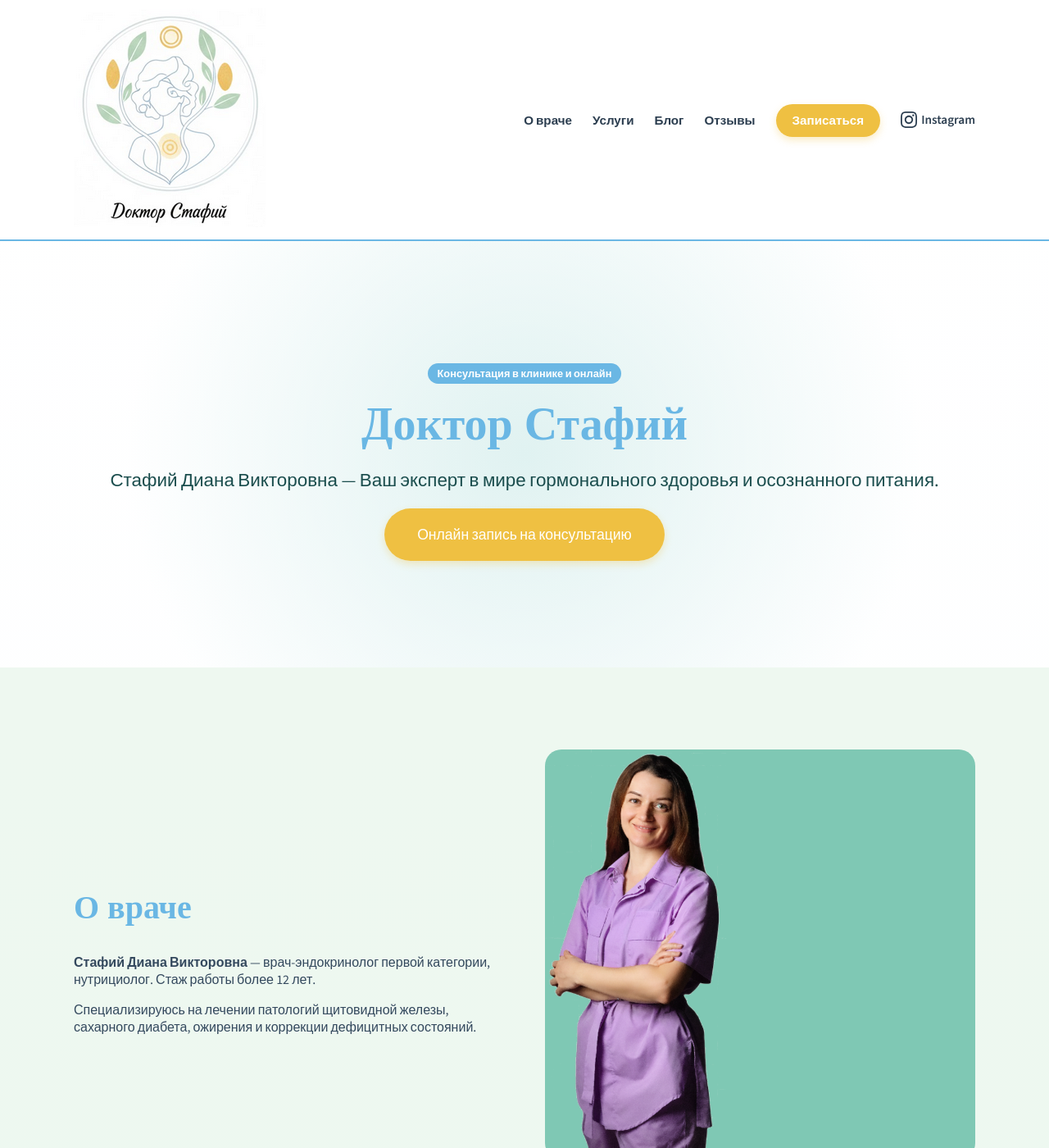
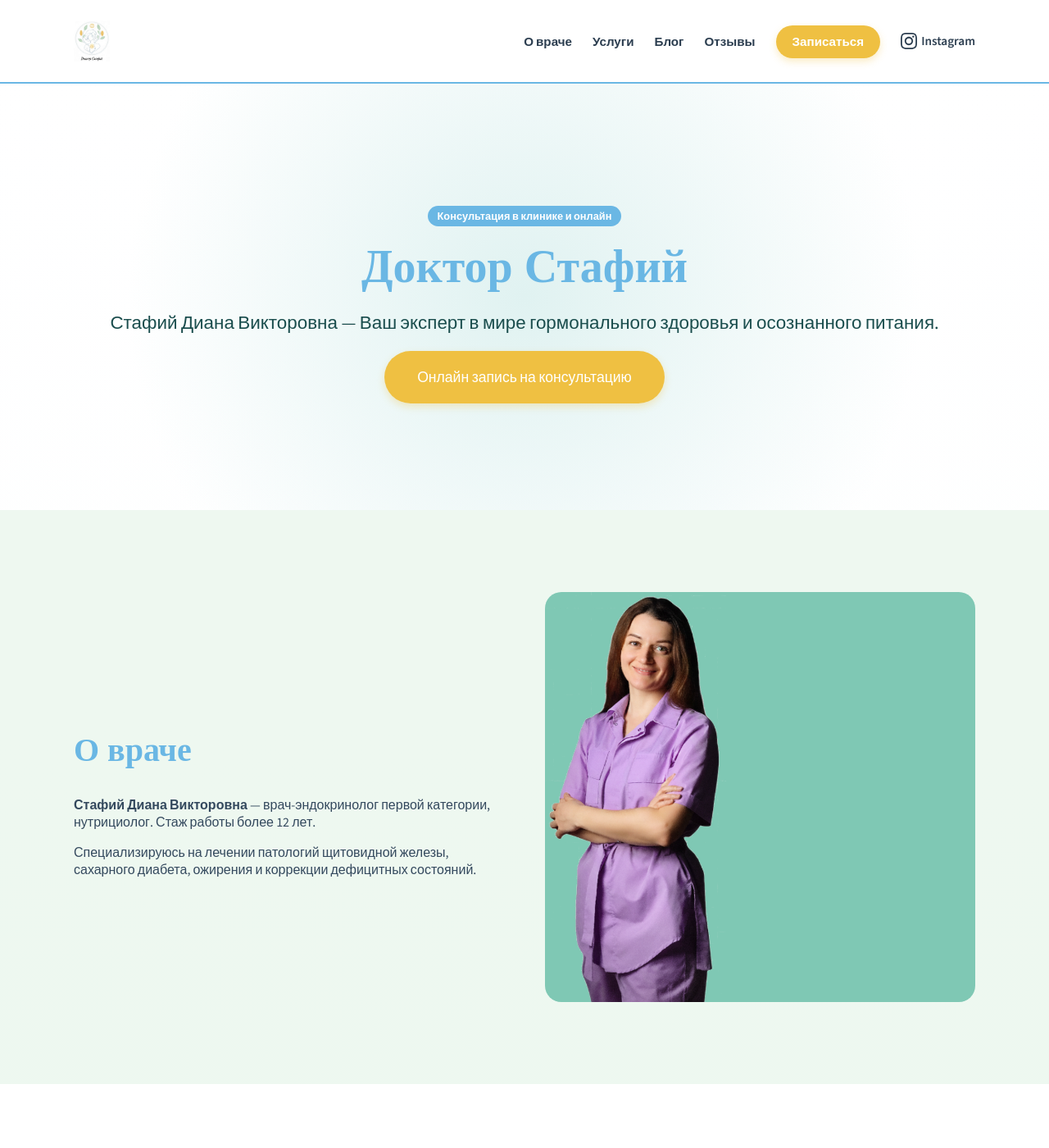
Before and after one commit to gosubv/doctorstafij, a Jekyll site: the page built from index.md, in a window 1280 px wide and 1400 px high. Shown: the whole window at 82% size. Built offline with Jekyll 4.4.1, drawn with Linux system fonts in a browser that asks for light colours.

Commit message:
Update style.css

```diff
--- a/assets/css/style.css
+++ b/assets/css/style.css
@@ -697,3 +697,26 @@ section:nth-child(even) {
 .footer-links a:hover {
     color: var(--pastel-green) !important;
 }
+
+.logo-link {
+    display: flex;
+    align-items: center;
+    text-decoration: none;
+}
+
+.header-logo {
+    height: 50px; /* Оптимальная высота для шапки */
+    width: auto;  /* Сохраняем пропорции */
+    transition: transform 0.3s ease;
+}
+
+.header-logo:hover {
+    transform: scale(1.05); /* Легкий эффект при наведении */
+}
+
+/* Адаптация для мобильных устройств */
+@media (max-width: 768px) {
+    .header-logo {
+        height: 40px; /* Чуть меньше на смартфонах */
+    }
+}
```
